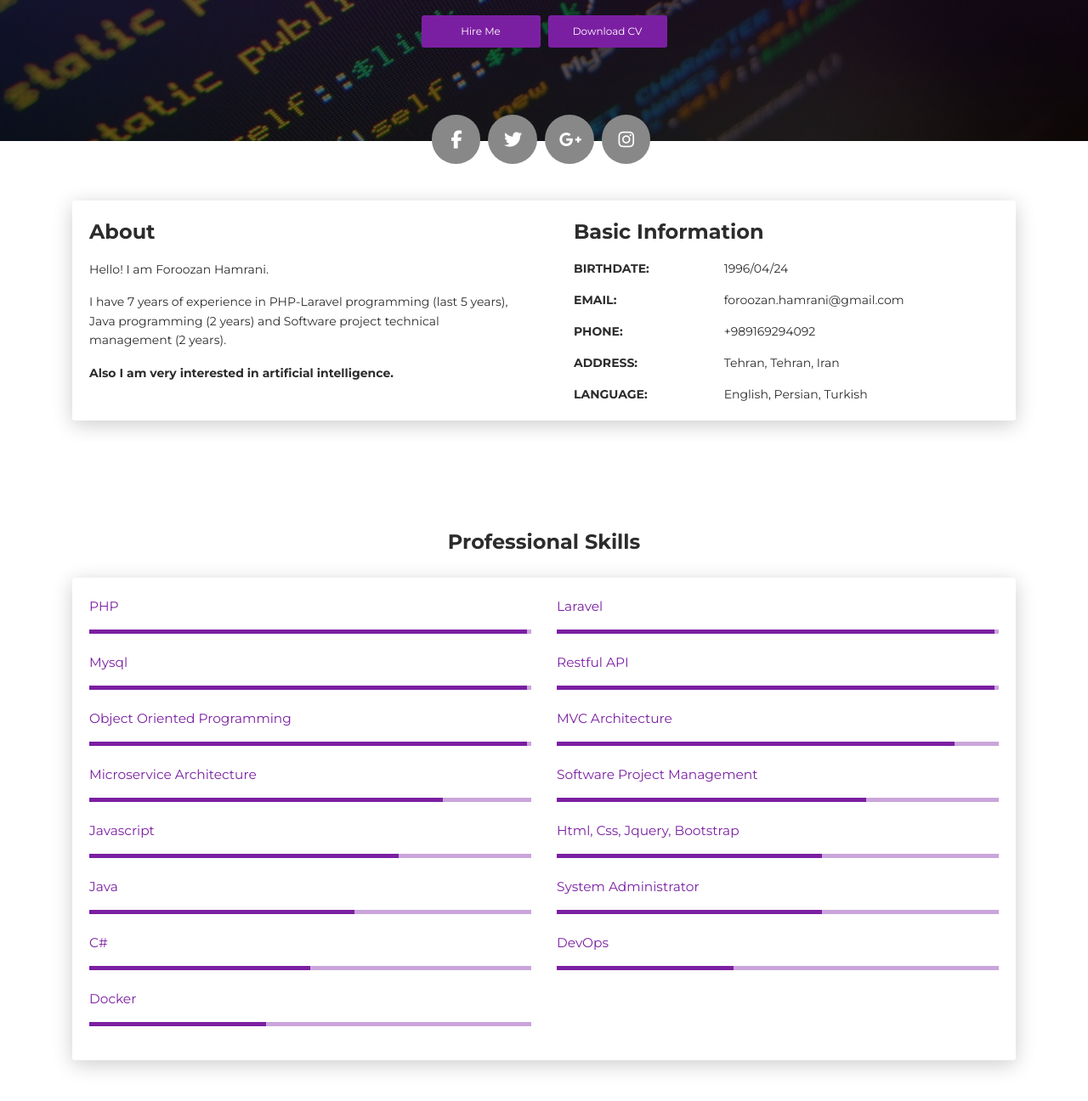
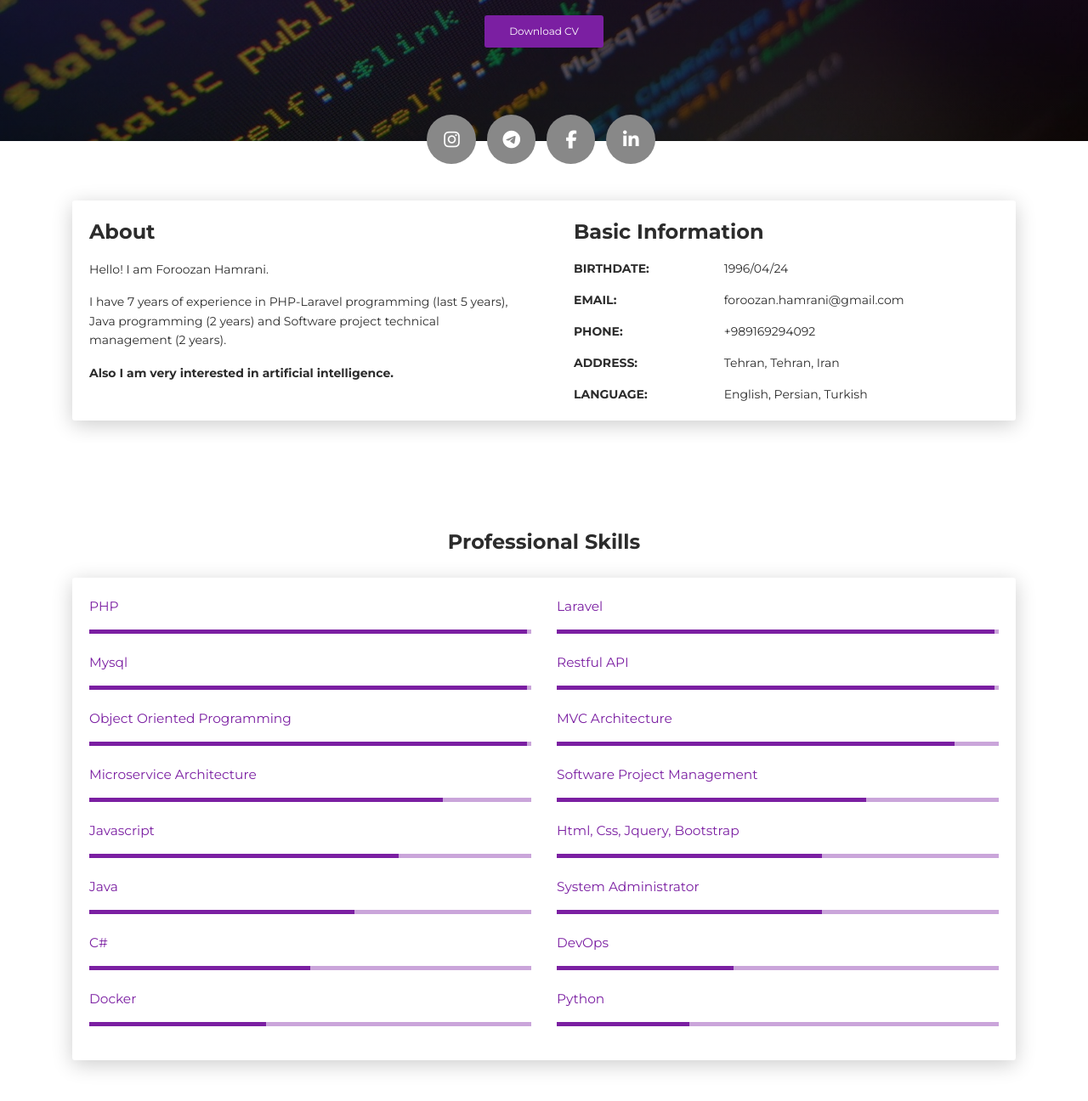
Before and after one commit to foroozanhamrani/foroozanhamrani.github.io, a plain HTML site: page index.html in a window 1280 px wide. Shown: the part 384-1680 px from the top of the page at 85% size. Drawn offline with Linux system fonts and the light colour scheme.

Commit message:
Fill resume

```diff
--- a/index.html
+++ b/index.html
@@ -59,25 +59,35 @@
                             </div>
                             <div class="h2 title">Foroozan Hamrani Salemi</div>
                             <p class="category text-white">PHP-LARAVEL DEVELOPER, TECHNICAL SOFTWARE PROJECT MANAGER,
-                                JAVA DEVELOPER</p><a class="btn btn-primary smooth-scroll mr-2" href="#contact"
-                                                     data-aos="zoom-in" data-aos-anchor="data-aos-anchor">Hire Me</a><a
-                                class="btn btn-primary" href="#" data-aos="zoom-in" data-aos-anchor="data-aos-anchor">Download
+                                JAVA DEVELOPER</p>
+                            <a
+                                class="btn btn-primary" href="https://foroozanhamrani.github.io/ForoozanHamraniSalemi-Resume-2023.pdf" data-aos="zoom-in" data-aos-anchor="data-aos-anchor">Download
                             CV</a>
                         </div>
                     </div>
                     <div class="section">
                         <div class="container">
-                            <div class="button-container"><a class="btn btn-default btn-round btn-lg btn-icon" href="#"
-                                                             rel="tooltip" title="Follow me on Facebook"><i
-                                    class="fa fa-facebook"></i></a><a class="btn btn-default btn-round btn-lg btn-icon"
-                                                                      href="#" rel="tooltip"
-                                                                      title="Follow me on Twitter"><i
-                                    class="fa fa-twitter"></i></a><a class="btn btn-default btn-round btn-lg btn-icon"
-                                                                     href="#" rel="tooltip"
-                                                                     title="Follow me on Google+"><i
-                                    class="fa fa-google-plus"></i></a><a
-                                    class="btn btn-default btn-round btn-lg btn-icon" href="#" rel="tooltip"
-                                    title="Follow me on Instagram"><i class="fa fa-instagram"></i></a></div>
+                            <div class="button-container">
+                                <a
+                                        class="btn btn-default btn-round btn-lg btn-icon"
+                                        target="_blank"
+                                        href="https://instagram.com/foroozan.hmrni?igshid=ZDdkNTZiNTM=" rel="tooltip"
+                                        title="Follow me on Instagram"><i class="fa fa-instagram"></i></a>
+                                <a
+                                        class="btn btn-default btn-round btn-lg btn-icon"
+                                        target="_blank"
+                                        href="https://t.me/foroozan_hamrani" rel="tooltip"
+                                        title="Contact me in Telegram"><i class="fa fa-telegram"></i></a>
+                                <a class="btn btn-default btn-round btn-lg btn-icon"
+                                   target="_blank"
+                                   href="https://www.facebook.com/foroozan.hamrani?mibextid=ZbWKwL"
+                                   rel="tooltip" title="Follow me on Facebook"><i
+                                        class="fa fa-facebook"></i></a>
+                                <a class="btn btn-default btn-round btn-lg btn-icon"
+                                   href="https://www.linkedin.com/in/forouzan-hamrani-2b235a10b/" rel="tooltip"
+                                   title="Follow me on Linkedin"><i
+                                        class="fa fa-linkedin"></i></a>
+                            </div>
                         </div>
                     </div>
                 </div>
@@ -292,6 +302,18 @@
                                              data-aos-duration="2000" role="progressbar" aria-valuenow="60"
                                              aria-valuemin="0"
                                              aria-valuemax="100" style="width: 40%;"></div>
+                                    </div>
+                                </div>
+                            </div>
+                            <div class="col-md-6">
+                                <div class="progress-container progress-primary"><span
+                                        class="progress-badge">Python</span>
+                                    <div class="progress">
+                                        <div class="progress-bar progress-bar-primary" data-aos="progress-full"
+                                             data-aos-offset="10"
+                                             data-aos-duration="2000" role="progressbar" aria-valuenow="60"
+                                             aria-valuemin="0"
+                                             aria-valuemax="100" style="width: 30%;"></div>
                                     </div>
                                 </div>
                             </div>
@@ -510,7 +532,8 @@
                                 </div>
                             </div>
                             <div class="col-md-6">
-                                <div class="progress-container progress-primary"><span class="progress-badge">Databases</span>
+                                <div class="progress-container progress-primary"><span
+                                        class="progress-badge">Databases</span>
                                     <div class="progress">
                                         <div class="progress-bar progress-bar-primary" data-aos="progress-full"
                                              data-aos-offset="10" data-aos-duration="2000"
@@ -747,7 +770,8 @@
                     <div class="card-body">
                         <div class="row">
                             <div class="col-md-6">
-                                <div class="progress-container progress-primary"><span class="progress-badge">Persian</span>
+                                <div class="progress-container progress-primary"><span
+                                        class="progress-badge">Persian</span>
                                     <div class="progress">
                                         <div class="progress-bar progress-bar-primary" data-aos="progress-full"
                                              data-aos-offset="10" data-aos-duration="2000"
@@ -784,7 +808,8 @@
                                 </div>
                             </div>
                             <div class="col-md-6">
-                                <div class="progress-container progress-primary"><span class="progress-badge">Arabic</span>
+                                <div class="progress-container progress-primary"><span
+                                        class="progress-badge">Arabic</span>
                                     <div class="progress">
                                         <div class="progress-bar progress-bar-primary" data-aos="progress-full"
                                              data-aos-offset="10" data-aos-duration="2000"
@@ -847,7 +872,9 @@
                         </div>
                         <div class="col-md-9" data-aos="fade-left" data-aos-offset="50" data-aos-duration="500">
                             <div class="card-body">
-                                <div class="h5">I got admitted to Shahid Chamran University of Ahvaz, a government-funded university </div>
+                                <div class="h5">I got admitted to Shahid Chamran University of Ahvaz, a
+                                    government-funded university
+                                </div>
                                 <p class="category">Iran</p>
                             </div>
                         </div>
@@ -864,7 +891,7 @@
                         </div>
                         <div class="col-md-9" data-aos="fade-left" data-aos-offset="50" data-aos-duration="500">
                             <div class="card-body">
-                                <div class="h5">Ranked within the top 1% among more than 223,000 participants </div>
+                                <div class="h5">Ranked within the top 1% among more than 223,000 participants</div>
                                 <p class="category">Iran</p>
                             </div>
                         </div>
@@ -893,7 +920,8 @@
                                     <div class="col-lg-10 col-md-9">
                                         <p> Dr. MohamadJavad Rashti </p>
                                         <p> Assistant Professor </p>
-                                        <p> Department of Computer Engineering, Faculty of Engineering at Shahid Chamran University of Ahvaz.</p>
+                                        <p> Department of Computer Engineering, Faculty of Engineering at Shahid Chamran
+                                            University of Ahvaz.</p>
                                         <p> E-mail: mohammad.rashti@scu.ac.ir </p>
                                     </div>
                                 </div>
@@ -908,7 +936,8 @@
                                     <div class="col-lg-10 col-md-9">
                                         <p> Dr. Mahmood Farokhian </p>
                                         <p> Associate Professor </p>
-                                        <p> Department of Computer Engineering, Faculty of Engineering at Shahid Chamran University of Ahvaz.</p>
+                                        <p> Department of Computer Engineering, Faculty of Engineering at Shahid Chamran
+                                            University of Ahvaz.</p>
                                         <p> E-mail: farokhian@scu.ac.ir </p>
                                     </div>
                                 </div>
@@ -923,7 +952,8 @@
                                     <div class="col-lg-10 col-md-9">
                                         <p> Mrs. Elham Nikookar </p>
                                         <p> Associate Professor </p>
-                                        <p> Department of Computer Engineering, Faculty of Engineering at Shahid Chamran University of Ahvaz.</p>
+                                        <p> Department of Computer Engineering, Faculty of Engineering at Shahid Chamran
+                                            University of Ahvaz.</p>
                                         <p> E-mail: e.nikookar @scu.ac.ir </p>
                                     </div>
                                 </div>
@@ -963,18 +993,28 @@
     </div>
 </div>
 <footer class="footer">
-    <div class="container text-center"><a class="cc-facebook btn btn-link" href="#"><i class="fa fa-facebook fa-2x "
-                                                                                       aria-hidden="true"></i></a><a
-            class="cc-twitter btn btn-link " href="#"><i class="fa fa-twitter fa-2x " aria-hidden="true"></i></a><a
-            class="cc-google-plus btn btn-link" href="#"><i class="fa fa-google-plus fa-2x"
-                                                            aria-hidden="true"></i></a><a
-            class="cc-instagram btn btn-link" href="#"><i class="fa fa-instagram fa-2x " aria-hidden="true"></i></a>
+    <div class="container text-center">
+        <a class="cc-instagram btn btn-link"
+           target="_blank" href="https://instagram.com/foroozan.hmrni?igshid=ZDdkNTZiNTM=">
+            <i class="fa fa-instagram fa-2x " aria-hidden="true"></i>
+        </a>
+        <a class="cc-facebook btn btn-link"
+           target="_blank" href="https://t.me/foroozan_hamrani">
+            <i class="fa fa-telegram fa-2x " aria-hidden="true"></i>
+        </a>
+        <a class="cc-facebook btn btn-link"
+           target="_blank" href="https://www.facebook.com/foroozan.hamrani?mibextid=ZbWKwL">
+            <i class="fa fa-facebook fa-2x " aria-hidden="true"></i>
+        </a>
+        <a class="cc-facebook btn btn-link" href="https://www.linkedin.com/in/forouzan-hamrani-2b235a10b/">
+            <i class="fa fa-linkedin fa-2x" aria-hidden="true"></i>
+        </a>
     </div>
     <div class="h4 title text-center">Foroozan Hamrani Salemi</div>
     <div class="text-center text-muted">
         <p>&copy; Creative CV. All rights reserved.
             <br>Design - <a class="credit" href="https://templateflip.com"
-                                                                   target="_blank">TemplateFlip</a></p>
+                            target="_blank">TemplateFlip</a></p>
     </div>
 </footer>
 <script src="js/core/jquery.3.2.1.min.js?ver=1.1.0"></script>
```
Also changed, not shown: 1 other file.
